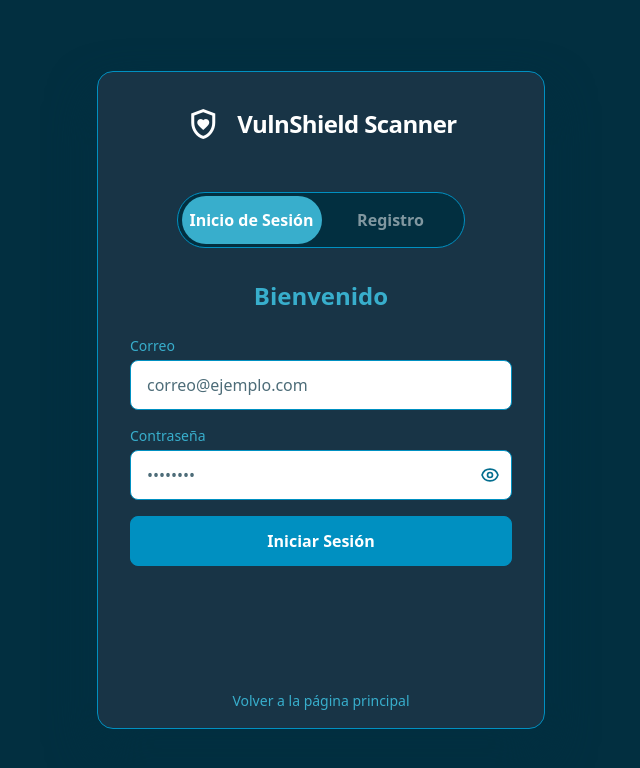
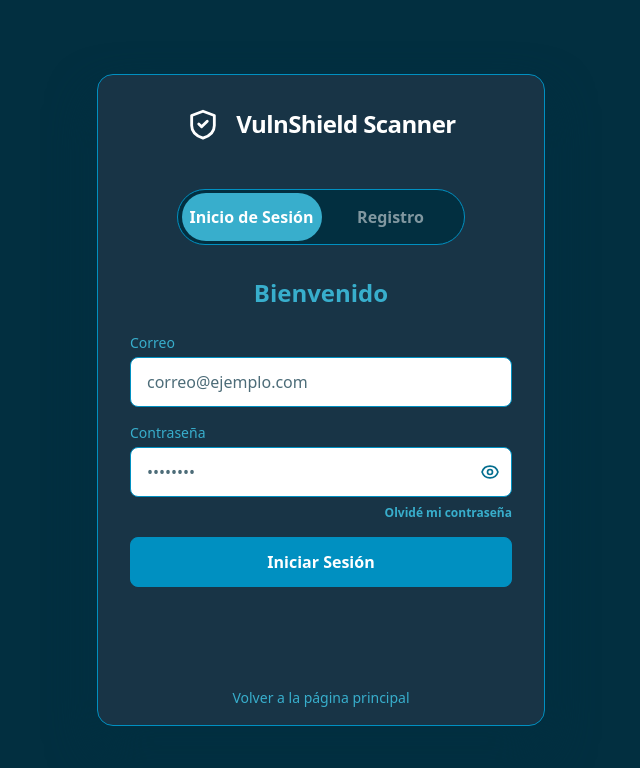
Before and after one commit to SoyJadee/VulnShield-Scanner, a Flask app: page /inisesion in a window 1280 px wide. Shown: the top 768 px of the page, without its empty margins (319-959 px from the left). Run offline with Flask 3, Linux system fonts and the light colour scheme; some libraries are stand-ins or nearby versions.

Commit message:
Botón de Olvidar Contraseña, Cambios en la fuente y el Icono del escudo de las páginas

```diff
--- a/requirements.txt
+++ b/requirements.txt
@@ -6,6 +6,7 @@
 click==8.3.1
 Flask==3.1.3
 Flask-Limiter==3.8.0
+fpdf==1.7.2
 idna==3.11
 itsdangerous==2.2.0
 Jinja2==3.1.6
--- a/templates/admin.html
+++ b/templates/admin.html
@@ -6,6 +6,7 @@
     <title>VulnShield Admin - Estadísticas</title>
     <script src="https://cdn.tailwindcss.com"></script>
     <script src="https://cdn.jsdelivr.net/npm/apexcharts"></script>
+    <link href="https://fonts.googleapis.com/css2?family=Space+Grotesk:wght@300;400;500;600;700&display=swap" rel="stylesheet">
     <style>
                 /* Ajuste para que escaneos recientes ocupe todo el espacio vertical */
                 .custom-scrollbar {
@@ -26,6 +27,7 @@
         }
 
         body {
+            font-family: 'Space Grotesk', sans-serif;
             background-color: var(--c1);
             color: var(--white);
         }
--- a/templates/configuracion.html
+++ b/templates/configuracion.html
@@ -61,7 +61,10 @@
             <header class="flex items-center justify-between border-b border-accent-dark/30 px-6 py-4 lg:px-20 bg-container-dark/50 backdrop-blur-md sticky top-0 z-50">
                 <div class="flex items-center gap-4">
                     <div class="text-primary flex items-center justify-center">
-                        <span class="material-symbols-outlined text-3xl">shield_with_heart</span>
+                        <svg xmlns="http://www.w3.org/2000/svg" width="30" height="30" viewBox="0 0 24 24" fill="none" stroke="currentColor" stroke-width="2" stroke-linecap="round" stroke-linejoin="round" aria-hidden="true">
+                            <path d="M20 13c0 5-3.5 7.5-8 9c-4.5-1.5-8-4-8-9V6l8-3l8 3z"></path>
+                            <path d="m9 12l2 2l4-4"></path>
+                        </svg>
                     </div>
                     <h2 class="text-white text-xl font-bold leading-tight tracking-tight">VulnShield Scanner</h2>
                 </div>
--- a/templates/dashboard.html
+++ b/templates/dashboard.html
@@ -68,7 +68,10 @@
                 class="flex items-center justify-between border-b border-accent-dark/30 px-6 py-4 lg:px-20 bg-container-dark/50 backdrop-blur-md sticky top-0 z-50">
                 <div class="flex items-center gap-4">
                     <div class="text-primary flex items-center justify-center">
-                        <span class="material-symbols-outlined text-3xl">shield_with_heart</span>
+                        <svg xmlns="http://www.w3.org/2000/svg" width="30" height="30" viewBox="0 0 24 24" fill="none" stroke="currentColor" stroke-width="2" stroke-linecap="round" stroke-linejoin="round" aria-hidden="true">
+                            <path d="M20 13c0 5-3.5 7.5-8 9c-4.5-1.5-8-4-8-9V6l8-3l8 3z"></path>
+                            <path d="m9 12l2 2l4-4"></path>
+                        </svg>
                     </div>
                     <h2 class="text-white text-xl font-bold leading-tight tracking-tight">VulnShield Scanner</h2>
                 </div>
--- a/templates/escaneos.html
+++ b/templates/escaneos.html
@@ -70,7 +70,10 @@
             <header class="flex items-center justify-between border-b border-accent-dark/30 px-6 py-4 lg:px-20 bg-container-dark/50 backdrop-blur-md sticky top-0 z-50">
                 <div class="flex items-center gap-4">
                     <div class="text-primary flex items-center justify-center">
-                        <span class="material-symbols-outlined text-3xl">shield_with_heart</span>
+                        <svg xmlns="http://www.w3.org/2000/svg" width="30" height="30" viewBox="0 0 24 24" fill="none" stroke="currentColor" stroke-width="2" stroke-linecap="round" stroke-linejoin="round" aria-hidden="true">
+                            <path d="M20 13c0 5-3.5 7.5-8 9c-4.5-1.5-8-4-8-9V6l8-3l8 3z"></path>
+                            <path d="m9 12l2 2l4-4"></path>
+                        </svg>
                     </div>
                     <h2 class="text-white text-xl font-bold leading-tight tracking-tight">VulnShield Scanner</h2>
                 </div>
--- a/templates/inisesion.html
+++ b/templates/inisesion.html
@@ -5,6 +5,7 @@
     <meta name="viewport" content="width=device-width, initial-scale=1.0">
     <title>Acceso Dual - VulnShield</title>
     <script src="https://cdn.tailwindcss.com"></script>
+    <link href="https://fonts.googleapis.com/css2?family=Space+Grotesk:wght@300;400;500;600;700&display=swap" rel="stylesheet">
     <link href="https://fonts.googleapis.com/css2?family=Material+Symbols+Outlined:wght,FILL@100..700,0..1&display=swap" rel="stylesheet">
     <style>
         :root {
@@ -22,6 +23,7 @@
         #form-toggle:checked ~ .switch-wrapper .switch-label .text-register { opacity: 1; }
 
         body {
+            font-family: 'Space Grotesk', sans-serif;
             background: var(--c1);
             color: var(--c2);
         }
@@ -138,7 +140,10 @@
         <div class="flex items-center justify-center gap-4 pt-8 pb-4">
             <a href="/" class="flex items-center gap-4 text-white hover:text-gray-300 transition-colors">
                 <div class="text-primary flex items-center justify-center">
-                    <span class="material-symbols-outlined text-4xl">shield_with_heart</span>
+                    <svg xmlns="http://www.w3.org/2000/svg" width="34" height="34" viewBox="0 0 24 24" fill="none" stroke="currentColor" stroke-width="2" stroke-linecap="round" stroke-linejoin="round" aria-hidden="true">
+                        <path d="M20 13c0 5-3.5 7.5-8 9c-4.5-1.5-8-4-8-9V6l8-3l8 3z"></path>
+                        <path d="m9 12l2 2l4-4"></path>
+                    </svg>
                 </div>
                 <h1 class="text-2xl font-bold leading-tight tracking-tight">VulnShield Scanner</h1>
             </a>
@@ -179,6 +184,12 @@
                             La contraseña no puede estar vacía.
                         </p>
                         <p id="login-error" class="error-text mt-2 text-[10px] hidden"></p>
+                        <div class="mt-2 flex justify-end">
+                            <button id="forgot-password-btn" type="button" class="text-xs font-semibold text-[#38aecc] hover:text-white transition-colors">
+                                Olvidé mi contraseña
+                            </button>
+                        </div>
+                        <p id="forgot-password-help" class="error-text mt-2 text-[10px] hidden"></p>
                     </div>
                     <button type="submit" class="action-btn w-full py-3 rounded-lg transition-all">Iniciar Sesión</button>
                 </form>
@@ -255,6 +266,8 @@
         const loginCorreoError = document.getElementById('login-correo-error');
         const loginPasswordError = document.getElementById('login-password-error');
         const loginError = document.getElementById('login-error');
+        const forgotPasswordBtn = document.getElementById('forgot-password-btn');
+        const forgotPasswordHelp = document.getElementById('forgot-password-help');
 
         const toggleLoginPassword = document.getElementById('toggle-login-password');
         const regUsuario = document.getElementById('reg-usuario');
@@ -312,6 +325,13 @@
 
         bindPasswordToggle(toggleLoginPassword, loginPassword);
         bindPasswordToggle(toggleRegisterPassword, regPassword);
+
+        if (forgotPasswordBtn && forgotPasswordHelp) {
+            forgotPasswordBtn.addEventListener('click', () => {
+                forgotPasswordHelp.textContent = 'Recuperación de contraseña no disponible aún. Contacta al administrador o crea una cuenta nueva.';
+                forgotPasswordHelp.classList.remove('hidden');
+            });
+        }
 
         regEmail.addEventListener('input', function() {
             setErrorStyle(this, regEmailError, this.value.length > 0 && !validateEmail(this.value));
--- a/templates/reporte_resultados.html
+++ b/templates/reporte_resultados.html
@@ -7,10 +7,10 @@
     <title>Vista Previa de Informe - VulnShield</title>
     <script src="https://cdn.tailwindcss.com"></script>
     <style>
-        @import url('https://fonts.googleapis.com/css2?family=Plus+Jakarta+Sans:wght@400;600;800&display=swap');
+        @import url('https://fonts.googleapis.com/css2?family=Space+Grotesk:wght@300;400;500;600;700&display=swap');
 
         body {
-            font-family: 'Plus Jakarta Sans', sans-serif;
+            font-family: 'Space Grotesk', sans-serif;
             background-color: #022f40;
             color: #ffffff;
             -webkit-print-color-adjust: exact;
```
